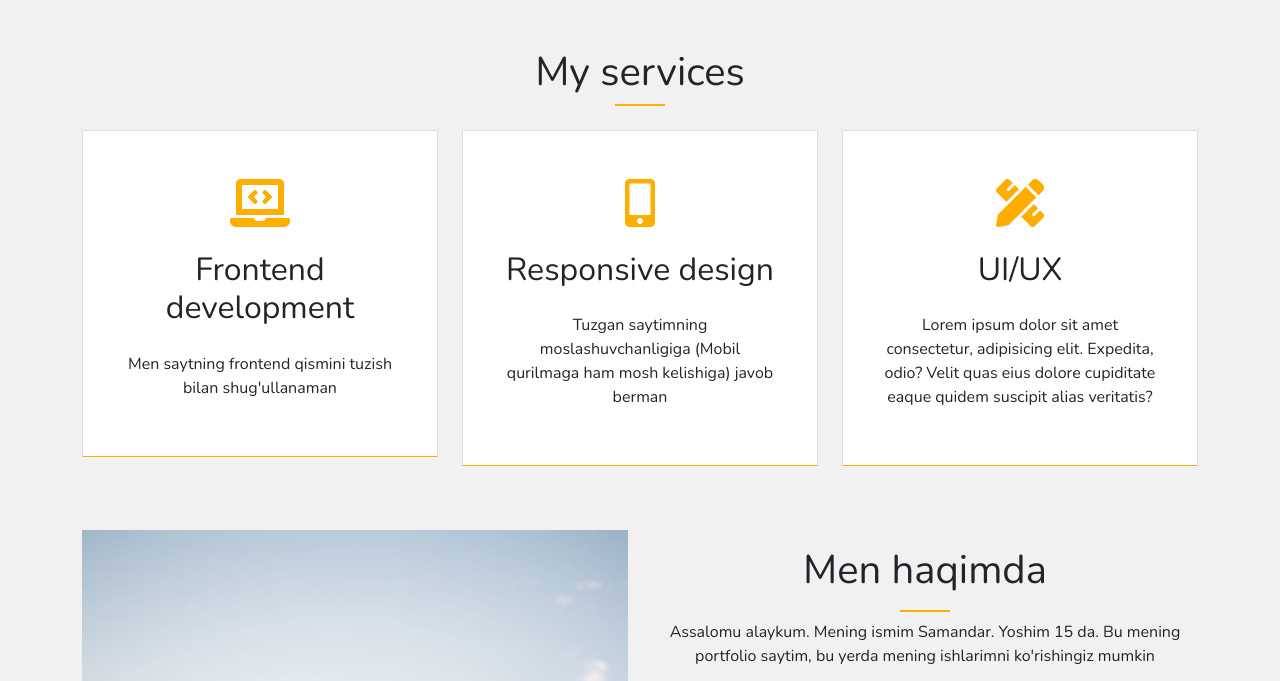
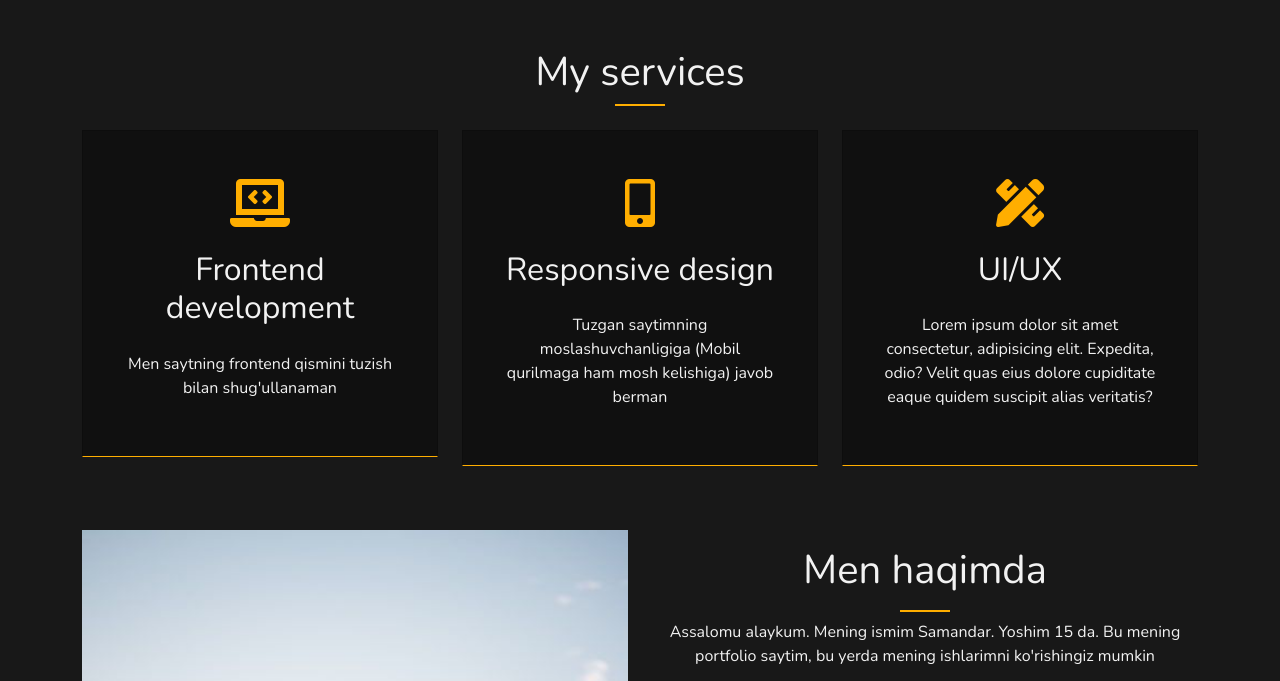
Before and after one commit to Odilboyev/portfolio, a plain HTML site: page index.html in a window 1280 px wide. Shown: the part 800-1481 px from the top of the page. Drawn offline with nearby package versions, Linux system fonts and the light colour scheme; animation ran at ten frames a second.

Commit message:
added dark theme

```diff
--- a/index.html
+++ b/index.html
@@ -62,7 +62,7 @@
                     <div class="col-md-8 text-white">
                         <p class="display-2 ">Samandar  <span>Odilboyev</span></p>
                         <p class="display-4">Frontend  <span>Developer</span> </p>
-                        <button class="btn btn-lg button"><p>O'qing</p> Men haqimda</button>
+                        <a href="#aboutme"> <button class="btn btn-lg button"><p>O'qing</p> Men haqimda</button> </a>
                     </div>
                 </div>
           </div>
--- a/style.css
+++ b/style.css
@@ -3,12 +3,17 @@
     --main-color: #ffae00
 }
 body{
-    background-color: #f1f1f1 !important;
+    color: #f2f2f2;
+    background-color: #181818 !important;
     overflow-x: hidden;
 }
+
 *{
     margin: 0;
     padding: 0;
+}
+p, h4, h2{
+    color: #f2f2f2;
 }
 ::-webkit-scrollbar{
     width: 4px;
@@ -140,7 +145,7 @@ body{
     color: var(--main-color) !important;
 }
 .card {
-    background-color: #fff;
+    background-color: #101010 !important;
     border-radius: 0 !important;
     border-bottom-color: var(--main-color) !important;
     padding: 1.5rem;
@@ -149,7 +154,7 @@ body{
     margin-bottom: 1rem;
 }
 .card:hover{
-    box-shadow: 0px 10px 3rem rgba(0, 0, 0, 0.301);
+    box-shadow: 0px 10px 3rem rgba(255, 255, 255, 0.301);
 
 }
 .aboutme .overflow-hidden{
@@ -216,7 +221,7 @@ body{
 }
 
 footer{
-    background-color: #181818;
+    background-color: #101010;
     padding: 3rem;
     padding-bottom: 5px;
 }
```
